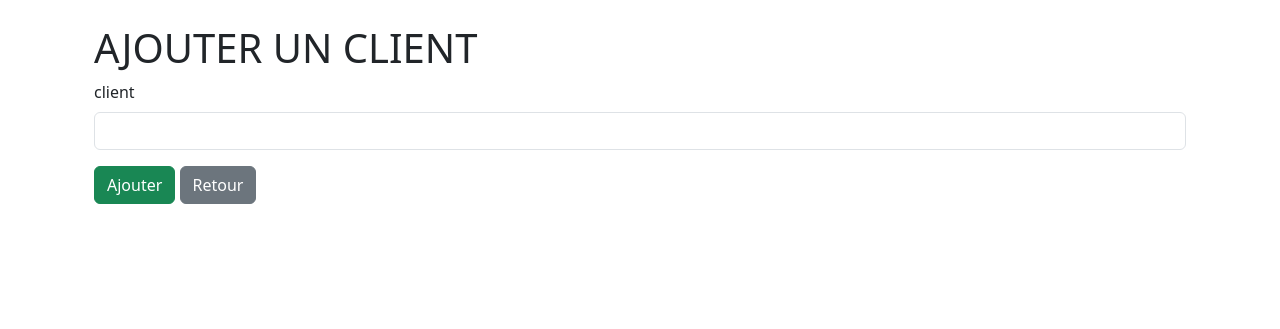
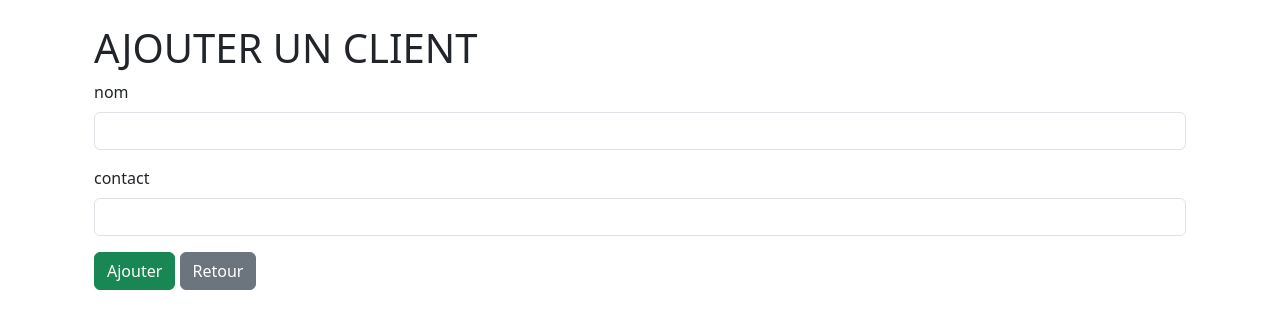
Before and after one commit to boylondon7/FINSEMESTRE, a Django app: page /BTK/clients/nouveau/ in a window 1280 px wide. Shown: the part 56-385 px from the top of the page. Run offline with Django 5.2, Linux system fonts and the light colour scheme.

Commit message:
modifications sur le fichier ajout et celui de la liste  des Clients

```diff
--- a/BTK/templates/clients/ajout.html
+++ b/BTK/templates/clients/ajout.html
@@ -10,13 +10,18 @@
 
 
             <div class="mb-3">
-                <label for="client" class="form-label">client </label>
-                <input type="number" class="form-control" id="client" name="client" required>
+                <label for="nom" class="form-label">nom </label>
+                <input type="text" class="form-control" id="nom" name="nom" required>
+
+            </div>
+            <div class="mb-3">
+                <label for="contact" class="form-label">contact</label>
+                <input type="tel" class="form-control" id="contact" name="contact" required>
 
             </div>
 
             <button type="submit" class="btn btn-success">Ajouter</button>
-            <a href="{% url 'liste_achats' %}" class="btn btn-secondary">Retour</a>
+            <a href="{% url 'liste_clients' %}" class="btn btn-secondary">Retour</a>
         </form>
     </div>
 {% endblock %}
```
Also changed, not shown: BTK/templates/clients/liste.html (+6 -4 lines).
